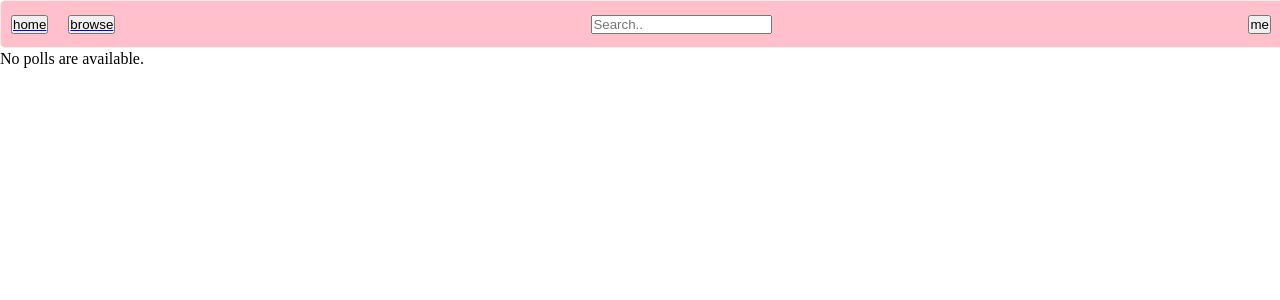
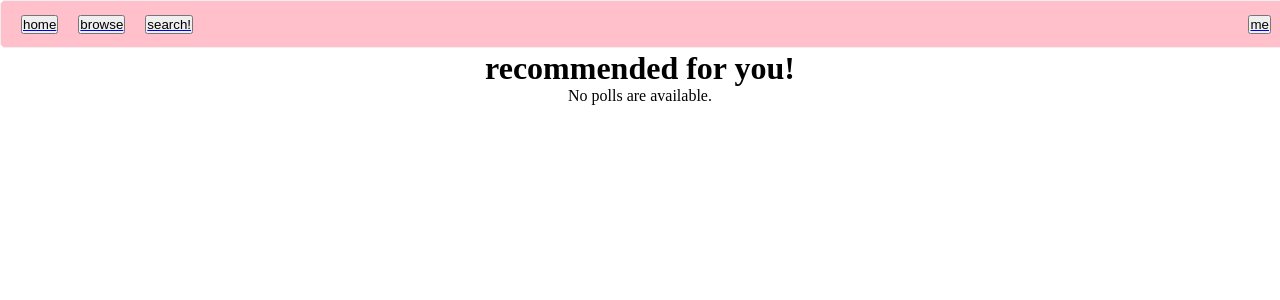
Before and after one commit to TeamSublois/OrgMatch, a Django app: page /recommended/ in a window 1280 px wide. Shown: the top 300 px of the page. Run offline with Django 3.2, Linux system fonts and the light colour scheme; data that the repository does not hold is empty.

Commit message:
i am updating my code just like u asked sean

```diff
--- a/mainapp/static/css/style.css
+++ b/mainapp/static/css/style.css
@@ -71,16 +71,20 @@ ul {
 
 }
 
-.searchbar {
-	margin-left: auto;
-	margin-right: auto;
+.search {
+	margin: 10px;
 }
 
 .home {
-margin-right: 20px;
+	margin: 10px;
 }
 .me {
+	margin-left: auto;
 	margin-right: 20px;
+}
+
+.browse{
+	margin: 10px;
 }
 
 .separator{
--- a/mainapp/templates/mainapp/nav.html
+++ b/mainapp/templates/mainapp/nav.html
@@ -1,8 +1,8 @@
 <ul class="navigation">
 		<li class = 'home'><a href="/index/"><button>home</button></a></li>
 		<li class = 'browse'><a href="/recommended/"><button>browse</button></a></li>
-		<li class = 'searchbar'><input type="text" placeholder="Search.."></li>
-		<li class = 'me'><button href="google.com">me</button></li>
+		<li class = 'search'><a href="/search/"><button>search!</button></a></li>
+		<li class = 'me'><a href="/profile/"><button>me</button></a></li>
 	</ul>
 
 	<div class='separator'> </div>
--- a/mainapp/templates/mainapp/recommended.html
+++ b/mainapp/templates/mainapp/recommended.html
@@ -4,22 +4,23 @@
 <head>
 	<meta charset='UTF-8'/>
 	<title>results page</title>
-	<link rel="stylesheet" type="text/css" href="{% static 'mainapp/style.css' %}" />
+	<link rel="stylesheet" type="text/css" href="{% static 'css/style.css' %}" />
 </head>
 <body>
 	{% include "mainapp/nav.html" %}
 
-	{% if all_organizations_list %}
-
-	{% for organization in all_organizations_list %}
 
 	<div class='results'>
 		<div class='title'>
 			<h1> recommended for you! </h1>
 
 		</div>
+		{% if all_organizations_list %}
+
+	{% for organization in all_organizations_list %}
+
 		<div class='listing'>
-			<a href="/{{organization.id}}}/">
+			<a href="/{{organization.id}}/">
 				<img src="{{organization.profile_picture.url}}" />
 				<div class='information'>
 					<h1>{{organization.name}}</h1>
@@ -28,13 +29,14 @@
 				</div>
 			</a>
 		</div>
-	</div>
-
-	{% endfor %}
+		{% endfor %}
 
 	{% else %}
 	<p>No polls are available.</p>
 	{% endif %}
+	</div>
+
+
 
 </body>
 </html>
```
